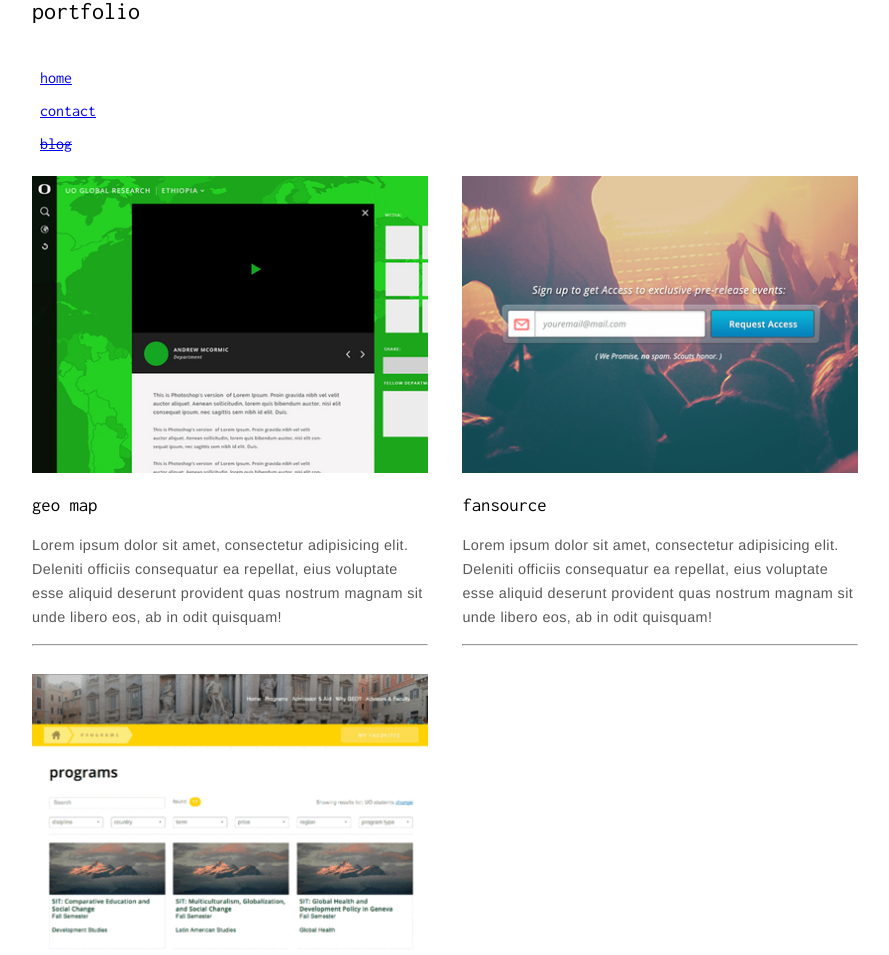
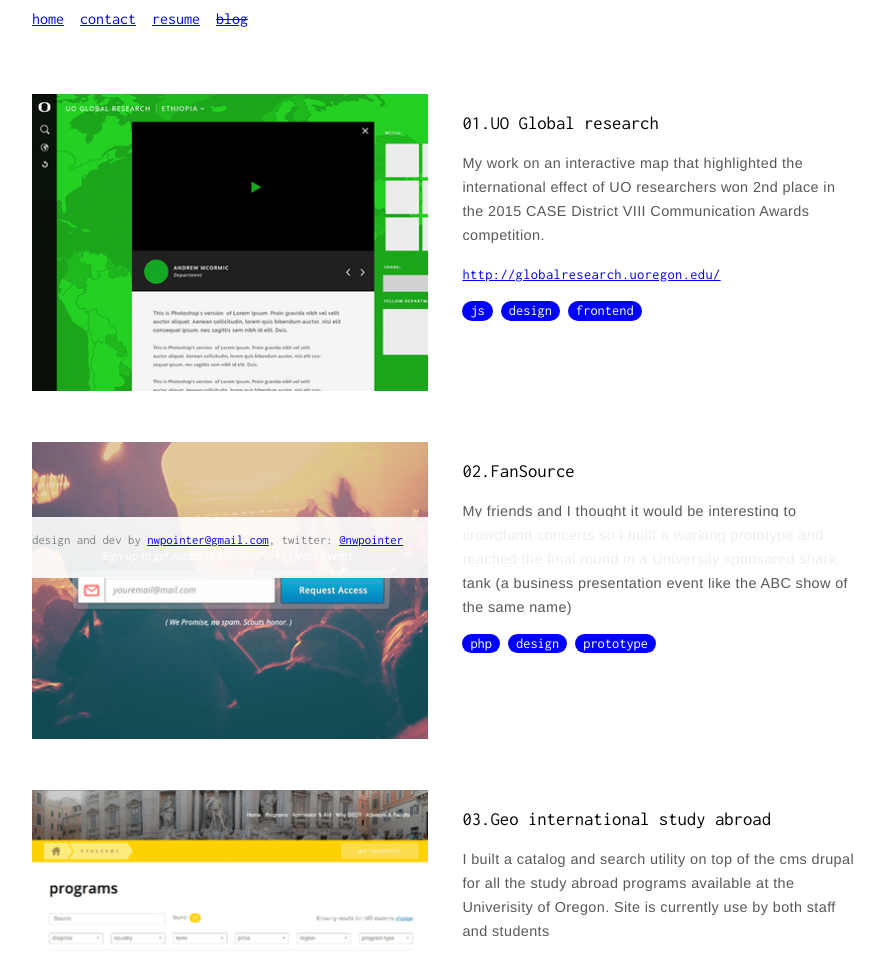
Before and after one commit to nwpointer/nwpointer.github.io, a plain HTML site: page portfolio.html in a window 1280 px wide. Shown: the part 222-1177 px from the top of the page, without its empty margins (168-1057 px from the left). Drawn offline with Linux system fonts and the light colour scheme.

Commit message:
porfolio finished

```diff
--- a/portfolio.html
+++ b/portfolio.html
@@ -9,17 +9,28 @@
 		#portfolio{
 			padding:0px;
 			list-style: none;
+			padding-bottom: 3rem;
 		}
 		#portfolio li{
 			width: 100%;
 			display: inline-block;
 			overflow: hidden;
+			margin-bottom: 3rem;
 		}
-		@media(min-width: 600px){
-			#portfolio li{
-				width: 45%;
+
+		@media(max-width: 1025px){
+			#portfolio img{
+				width: 100%;
 			}
-			#portfolio li:nth-child(odd){
+		}
+
+		@media(min-width: 1025px){
+			#portfolio img, #portfolio aside{
+				max-width: 45%;
+				display: inline-block;
+				vertical-align:top;
+			}
+			#portfolio img:nth-child(odd){
 				margin-right: 3%;
 			}
 		}
@@ -35,32 +46,66 @@
 	</style>
 </head>
 <body>
-	<h2>portfolio</h2>
+	<img src="img/logo.png" id="logo" height="67" width="58" alt="">
+	<h2 id="page-header">portfolio</h2>
 	<nav>
 		<ul>
 			<li><a href="index.html">home</a></li>
 			<li><a href="contact.html">contact</a></li>
+			<li><a href="NathanPointer.pdf">resume</a></li>
 			<li><a href="#"><s>blog</s></a></li>
 		</ul>
 	</nav>
+	<br><br><br>
 
 	<ul id="portfolio">
 		<li>
-			<img src="img/green_1x.jpg" width="100%" alt="">
-			<h3>geo map</h3>
-			<p>Lorem ipsum dolor sit amet, consectetur adipisicing elit. Deleniti officiis consequatur ea repellat, eius voluptate esse aliquid deserunt provident quas nostrum magnam sit unde libero eos, ab in odit quisquam!</p><hr><br>
+			<img src="img/green_1x.jpg"  alt="">
+			<aside>
+				<h3><b>01.</b>UO Global research</h3>
+				<p>My work on an interactive map that highlighted the international effect of UO researchers won 2nd place in the 2015 CASE District VIII Communication Awards competition.
+				</p>
+				<p>
+					<a href="http://globalresearch.uoregon.edu/">http://globalresearch.uoregon.edu/</a>
+				</p>
+				<div class="tag">js</div>
+				<div class="tag">design</div>
+				<div class="tag">frontend</div>
+			</aside>
 		</li>
 		<li>
-			<img src="img/signup_1x.png" width="100%" alt="">
-			<h3>fansource</h3>
-			<p>Lorem ipsum dolor sit amet, consectetur adipisicing elit. Deleniti officiis consequatur ea repellat, eius voluptate esse aliquid deserunt provident quas nostrum magnam sit unde libero eos, ab in odit quisquam!</p><hr><br>
+			<img src="img/signup_1x.png"  alt="">
+			<aside>
+				<h3><b>02.</b>FanSource</h3>
+				<p>My friends and I thought it would be interesting to crowdfund concerts so I built a working prototype and reached the final round in a University sponsored shark tank (a business presentation event like the ABC show of the same name)
+				</p>
+				<div class="tag">php</div>
+				<div class="tag">design</div>
+				<div class="tag">prototype</div>
+			</aside>
 		</li>
 		<li>
-			<img src="img/website_copy_1x.gif" width="100%" alt="">
-			<h3>geo programs</h3>
-			<p>Lorem ipsum dolor sit amet, consectetur adipisicing elit. Deleniti officiis consequatur ea repellat, eius voluptate esse aliquid deserunt provident quas nostrum magnam sit unde libero eos, ab in odit quisquam!</p><hr><br>
+			<img src="img/website_copy_1x.gif"  alt="">
+			<aside>
+				<h3><b>03.</b>Geo international study abroad</h3>
+				<p>I built a catalog and search utility on top of the cms drupal for all the study abroad programs available at the Univerisity of Oregon. Site is currently use by both staff and students</p>
+				<p>
+					<a href="http://geo.uoregon.edu/">http://geo.uoregon.edu/</a>
+				</p>
+
+				<div class="tag">js</div>
+				<div class="tag">design</div>
+				<div class="tag">fullstack</div>
+			</aside>
 		</li>
 	</ul>
+
+	<footer>
+
+			design and dev by <a href="mailto:nwpointer@gmail.com">nwpointer@gmail.com</a>,
+			twitter: <a href="https://twitter.com/nwpointer">@nwpointer</a>
+
+	</footer>
 
 
 </body>
--- a/style.css
+++ b/style.css
@@ -8,6 +8,39 @@
 	color: grey;
 }
 
+#home #logo{
+	margin-bottom: 10%;
+}
+#logo{
+	margin-top:5%;
+	margin-bottom:5%;
+}
+.tag{
+	display: inline-block;
+	background-color: blue;
+	/*background: black;*/
+	padding: .15rem .5rem;
+	border-radius: 2rem;
+	color: white;
+	/* font-weight: 100; */
+	font-size: 90%;
+}
+
+.blink {
+      animation: blink 1.5s steps(4, start) infinite;
+      -webkit-animation: blink 1.5s steps(4, start) infinite;
+    }
+@keyframes blink {
+  to {
+    visibility: hidden;
+  }
+}
+@-webkit-keyframes blink {
+  to {
+    visibility: hidden;
+  }
+}
+
 *{
 	/*font-family: courier;*/
 	font-family: 'helvetica';
@@ -16,15 +49,42 @@
 	/*letter-spacing: .025rem;*/
 }
 body{
-	/*margin-top:15%;*/
-	padding: 15%;
+	padding:0 15%;
+}
+ul{
+	padding-left: 0rem;
 }
 nav ul{
 	list-style: none;
 	padding-top:  .5rem;
 	display: inline;
+
 }
 nav ul li{
-	/*display: inline;*/
-	padding: .5rem;
+	display: inline;
+	padding: .5rem .5rem .5rem 0rem;
 }
+
+#home nav ul li{
+	display: block;
+}
+
+#page-header{
+	color:orange;
+}
+
+footer{
+	position: fixed;
+	background: rgba(255,255,255,.9);
+	width: 100%;
+	bottom: 0rem;
+	color:grey;
+	font-size: 80%;
+	padding: 1rem 0rem 2rem;
+}
+
+@media(max-width: 625px){
+	body{
+		font-size: 90%;
+	}
+}
```
Also changed, not shown: contact.html (+22 -10 lines), index.html (+7 -1 lines), img/logo.png (added), img/map1.png (added), img/map2.png (added), img/map3.png (added), img/map4.png (added), 2 other files.
